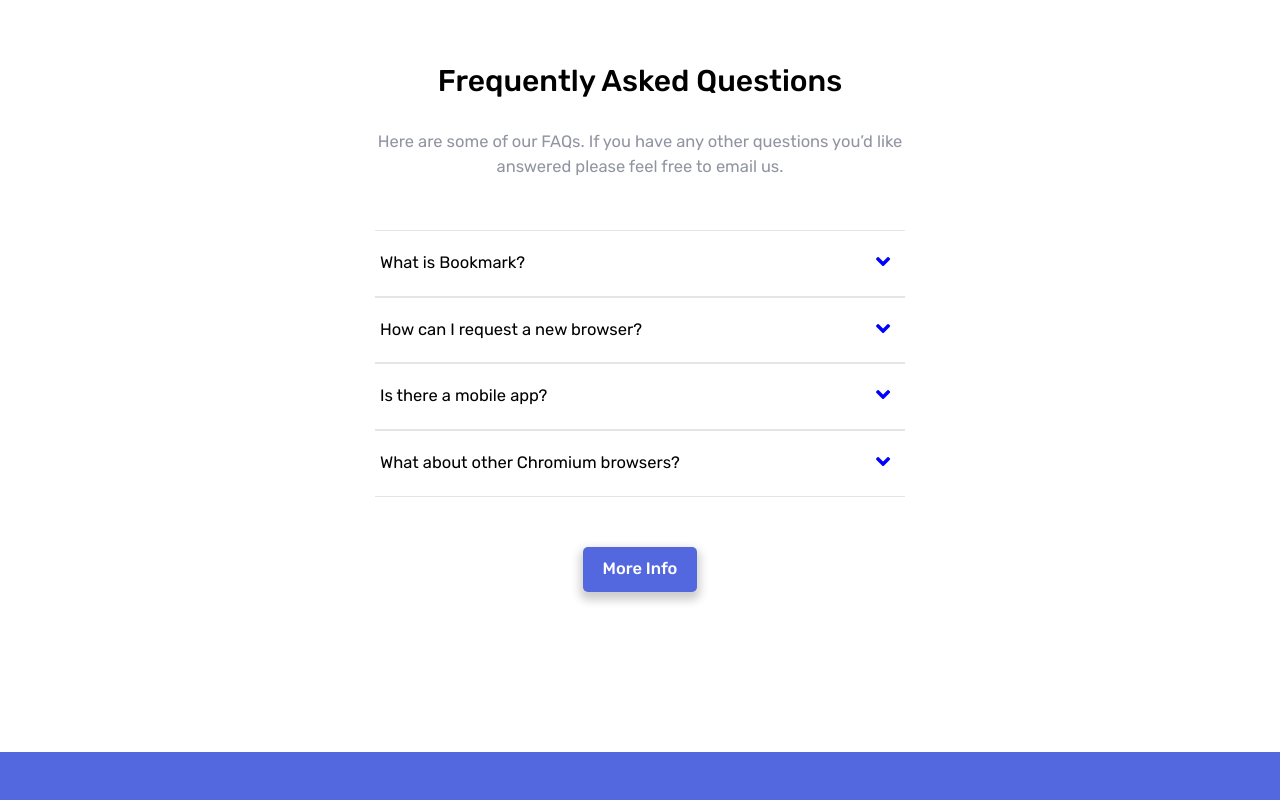
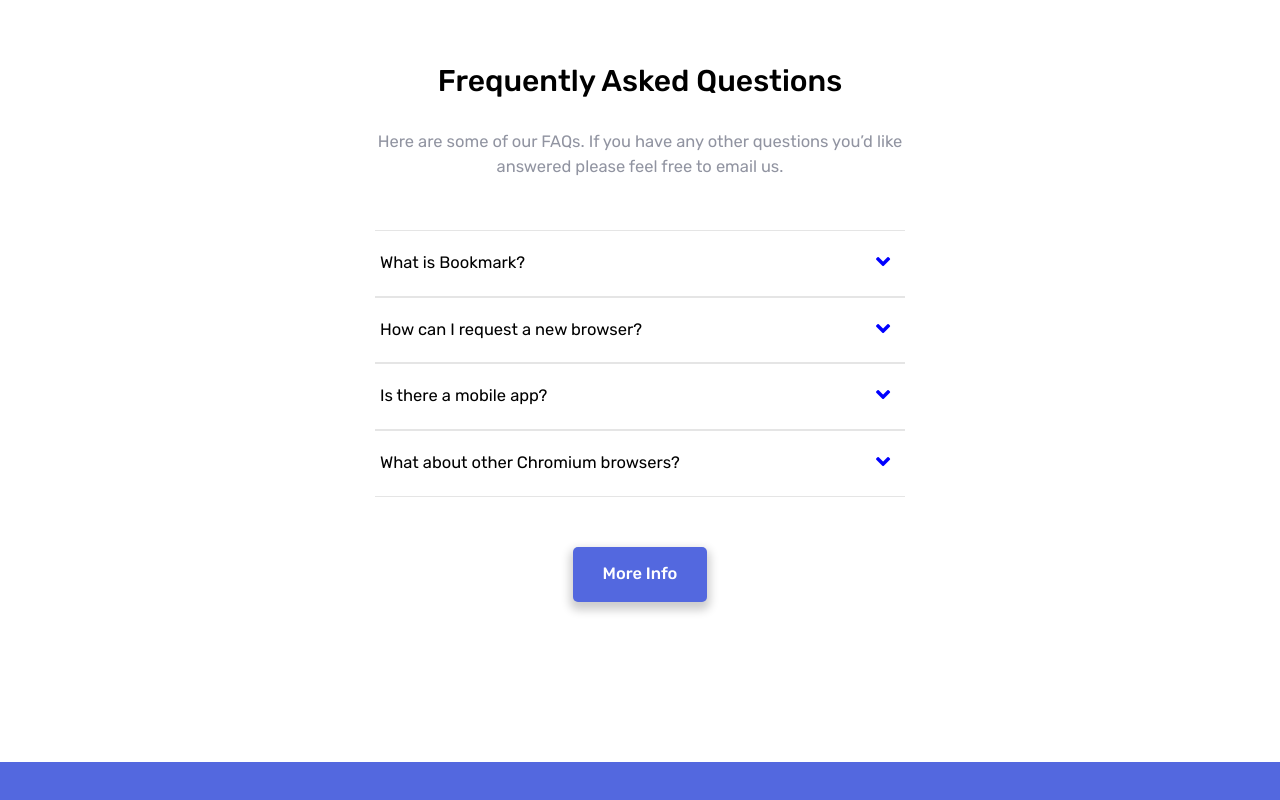
Before and after one commit to khyatipadhiyar/bookmark-landing-page-master, a plain HTML site: page index.html in a window 1280 px wide. Shown: the part 2265-3065 px from the top of the page. Drawn offline with nearby package versions, Linux system fonts and the light colour scheme.

Commit message:
Update style.css

```diff
--- a/style.css
+++ b/style.css
@@ -229,7 +229,6 @@ label{
 	font-size: 1.1rem;
 	font-weight: 500;
 	cursor: pointer;
-	letter-spacing: 1px;
 	font-family: 'Rubik', sans-serif;
 }
 
@@ -380,11 +379,10 @@ label{
 	font-weight: 500;
 	border: none;
 	border-radius: 5px;
-	padding: 10px 20px;
+	padding: 15px 30px;
 	margin: 50px 0 50px;
 	box-shadow:0 5px 10px 3px rgba(0,0,0,0.2);
 	cursor: pointer;
-
     }
 .contact{
 	color: #fff;
```
